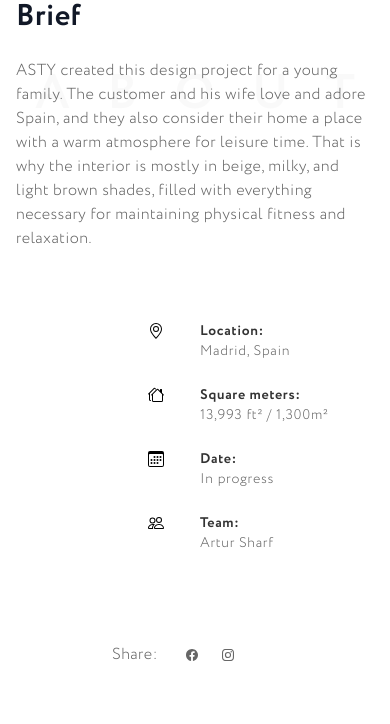
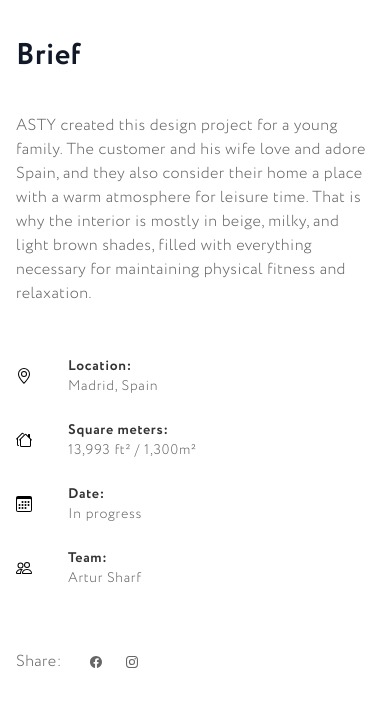
Before and after one commit to nikolaynizruhin/asty, a Next.js app: page /projects/1 in a window 390 px wide. Shown: the part 794-1518 px from the top of the page. Built offline with nearby package versions, Linux system fonts and the light colour scheme.

Commit message:
Update project

```diff
--- a/src/app/projects/[slug]/components/about.tsx
+++ b/src/app/projects/[slug]/components/about.tsx
@@ -27,11 +27,11 @@ const details = [
 
 export default function About() {
   return (
-    <div className="bg-white py-24 sm:py-52">
-      <Title text="ABOUT" className="-mb-40 mx-[9vw]" />
-      <div className="mx-auto max-w-lg xl:max-w-4xl px-4 mt-10 grid grid-cols-1 gap-8 tracking-wide xl:grid-cols-2">
+    <div className="bg-white py-6 md:py-48 xl:py-52">
+      <Title text="ABOUT" className="-mb-40 mx-[9vw] hidden md:flex" />
+      <div className="mx-auto max-w-lg xl:max-w-4xl px-4 mt-10 grid grid-cols-1 gap-3 xl:gap-8 tracking-wide xl:grid-cols-2">
         <div>
-          <h2 className="mb-6 text-3xl font-semibold text-gray-900 sm:text-4xl max-w-[300px]">
+          <h2 className="mb-10 xl:mb-9 text-3xl font-semibold text-gray-900 md:text-4xl max-w-[300px]">
             Brief
           </h2>
           <p className="text-base font-light leading-6 text-[#666]">
@@ -43,9 +43,11 @@ export default function About() {
             and relaxation.
           </p>
         </div>
-        <div className="flex flex-col gap-7 pt-10 pl-24">
-          {details.map((detail, index) => <Detail key={index} {...detail} />)}
-          <div className="text-base font-light leading-6 text-[#666] flex items-center mt-16">
+        <div className="flex flex-col pt-10 xl:pl-24">
+          <div className="grid grid-cols-1 md:grid-cols-2 gap-7 xl:grid-cols-1">
+            {details.map((detail, index) => <Detail key={index} {...detail} />)}
+          </div>
+          <div className="text-base font-light leading-6 text-[#666] flex items-center mt-16 xl:mt-24">
             Share:
             <Icon name="facebook" width={12} height={12} className="ml-7 mr-6" />
             <Icon name="instagram" width={12} height={12} />
--- a/src/app/projects/[slug]/components/detail.tsx
+++ b/src/app/projects/[slug]/components/detail.tsx
@@ -3,7 +3,9 @@ import Icon from "@/src/components/icon"
 export default function Detail({ title, description, icon }: { title: string, description: string, icon: string }) {
   return (
     <div className="flex">
-      <Icon name={icon} className="mx-9" />
+      <div className="flex items-center justify-center xl:w-20 mr-9 xl:mr-0">
+        <Icon name={icon} />
+      </div>
       <div>
         <h4 className="text-[#333] font-semibold tracking-wider mb-1 leading-4 text-sm">
           {title}:
```
